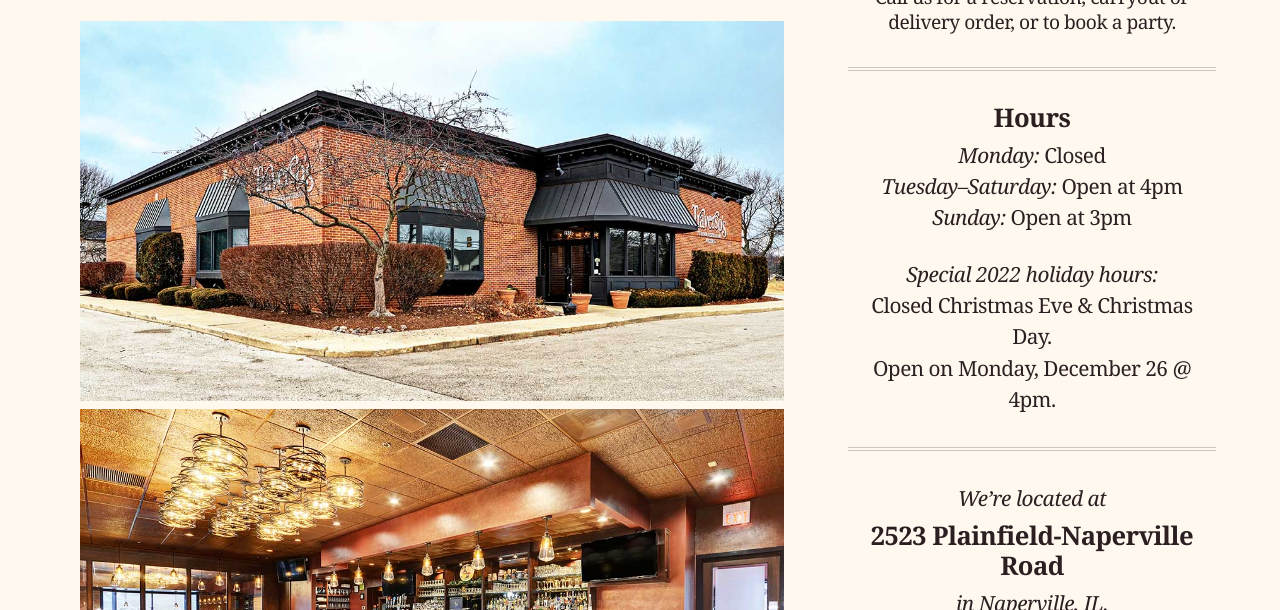
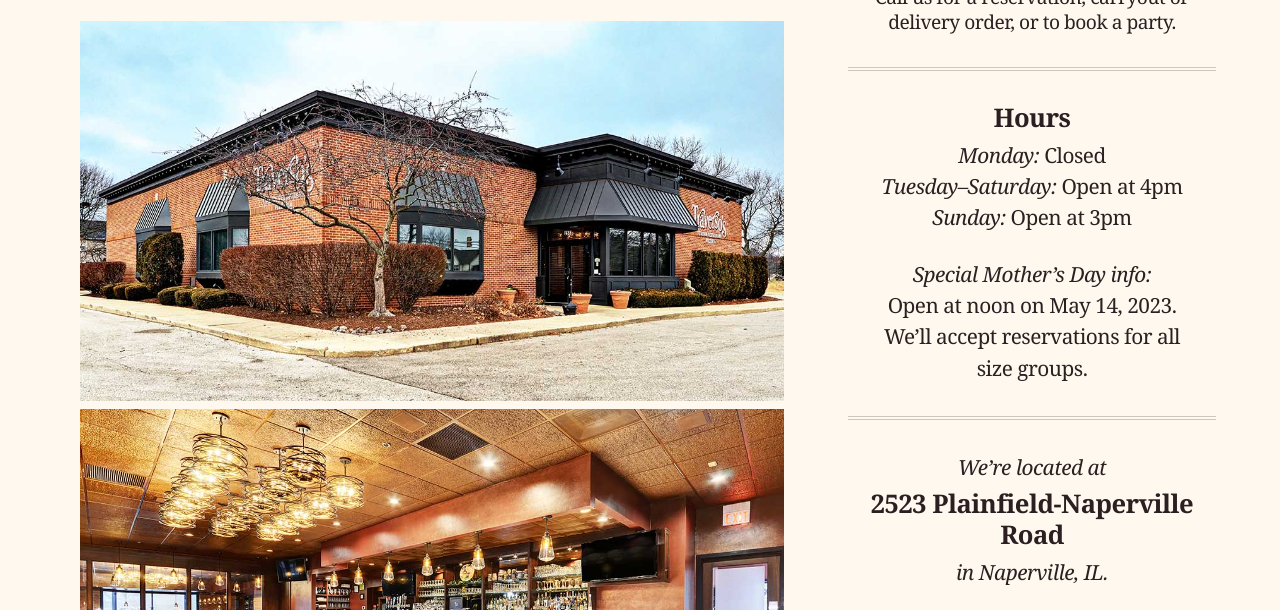
Before and after one commit to traversos/traversos.github.io, a Jekyll site: the page built from index.html, in a window 1280 px wide and 900 px high, scrolled down 383 px, cut to the strip 0-610 px from the top of the window. Built offline with Jekyll 4.4.1, drawn with Linux system fonts in a browser that asks for light colours; nearby versions of some CDN libraries.

Commit message:
Mother's day info

```diff
--- a/contact/index.html
+++ b/contact/index.html
@@ -16,10 +16,10 @@ layout: home
       <li><em>Tuesday–Saturday:</em> Open at 4pm</li>
       <li><em>Sunday:</em> Open at 3pm</li>
     </ul>
-    <em>Special 2022 holiday hours:</em>
+    <em>Special Mother’s Day hours:</em>
     <ul class="home-hours">
-      <li>Closed Christmas Eve & Christmas Day.</li>
-      <li>Open on Monday, December 26 @ 4pm.</li>
+      <li>Open at noon on May 14, 2023</li>
+      <li>We’ll accept reservations for all size groups</li>
     </ul>
     <hr>
     <p class="push-half--bottom">Traverso’s is located at <strong>2523 Plainfield-Naperville Road</strong> in Naperville, IL.</p>
--- a/index.html
+++ b/index.html
@@ -42,10 +42,10 @@ layout: home
       <li><em>Tuesday–Saturday:</em> Open at 4pm</li>
       <li><em>Sunday:</em> Open at 3pm</li>
     </ul>
-    <em>Special 2022 holiday hours:</em>
+    <em>Special Mother’s Day info:</em>
     <ul class="home-hours">
-      <li>Closed Christmas Eve & Christmas Day.</li>
-      <li>Open on Monday, December 26 @ 4pm.</li>
+      <li>Open at noon on May 14, 2023.</li>
+      <li>We’ll accept reservations for all size groups.</li>
     </ul>
     <hr>
     <p class="push-half--bottom"><em>We’re located at</em></p>
```
